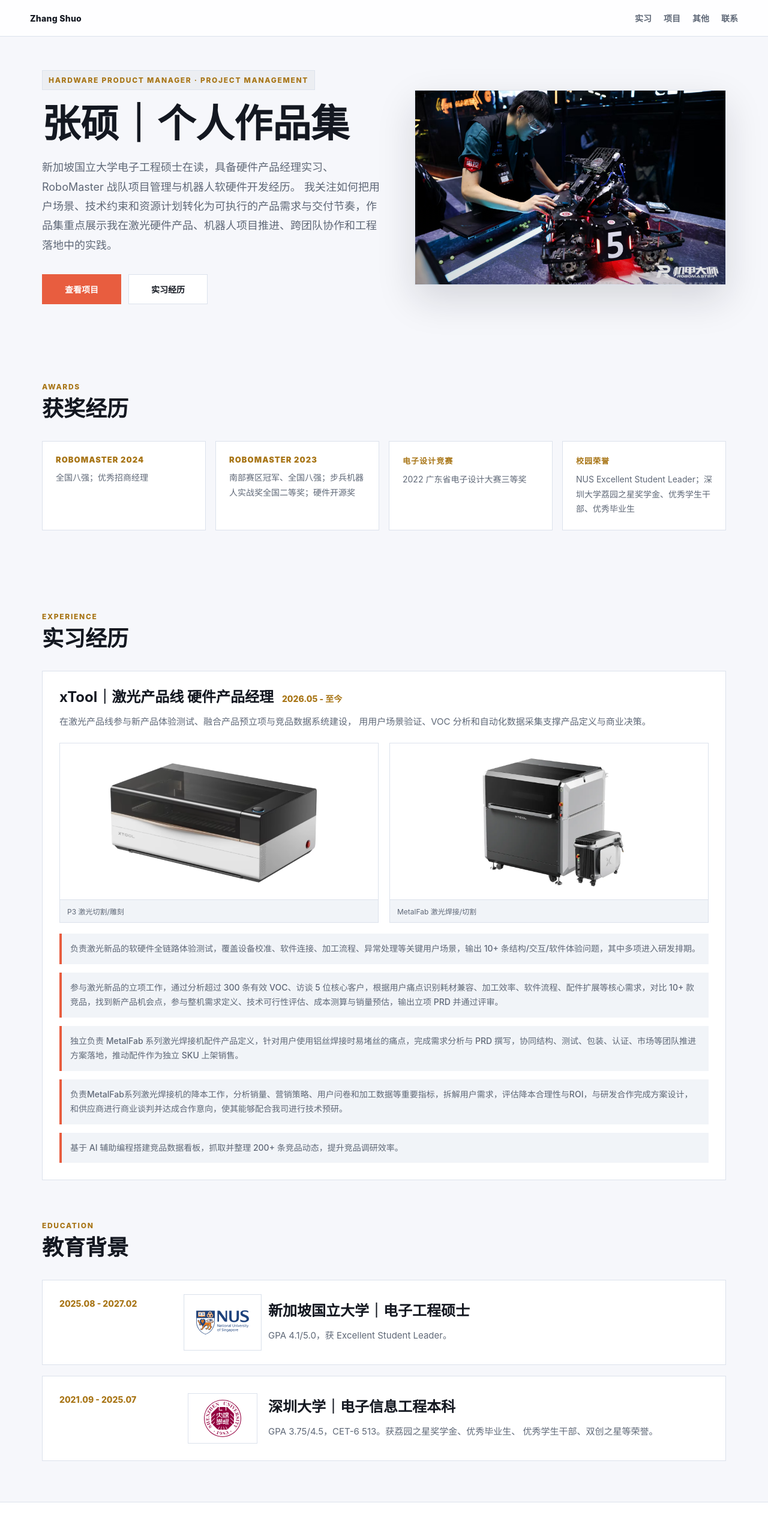
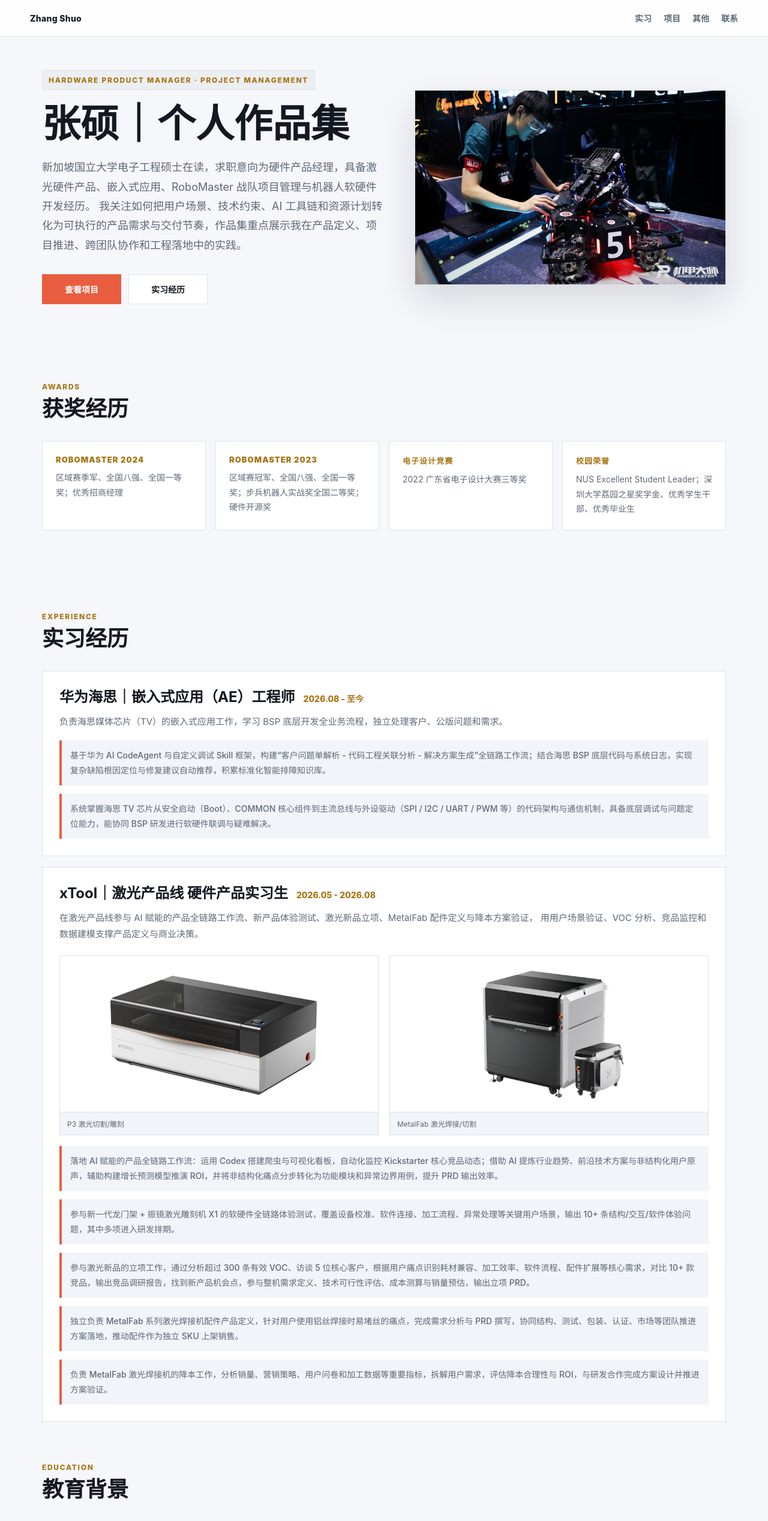
Before and after one commit to JackeySz/Personal_Work_Web, a plain HTML site: page index.html in a window 1280 px wide. Shown: the top 2535 px of the page at 60% size. Drawn offline with Linux system fonts and the light colour scheme.

Commit message:
Update portfolio resume content

```diff
--- a/index.html
+++ b/index.html
@@ -27,8 +27,8 @@
           <p class="eyebrow">Hardware Product Manager · Project Management</p>
           <h1>张硕｜个人作品集</h1>
           <p class="lead">
-            新加坡国立大学电子工程硕士在读，具备硬件产品经理实习、RoboMaster 战队项目管理与机器人软硬件开发经历。
-            我关注如何把用户场景、技术约束和资源计划转化为可执行的产品需求与交付节奏，作品集重点展示我在激光硬件产品、机器人项目推进、跨团队协作和工程落地中的实践。
+            新加坡国立大学电子工程硕士在读，求职意向为硬件产品经理，具备激光硬件产品、嵌入式应用、RoboMaster 战队项目管理与机器人软硬件开发经历。
+            我关注如何把用户场景、技术约束、AI 工具链和资源计划转化为可执行的产品需求与交付节奏，作品集重点展示我在产品定义、项目推进、跨团队协作和工程落地中的实践。
           </p>
           <div class="hero-actions">
             <a class="button primary" href="#projects">查看项目</a>
@@ -54,11 +54,11 @@
         <div class="award-grid">
           <article>
             <strong>RoboMaster 2024</strong>
-            <p>全国八强；优秀招商经理</p>
+            <p>区域赛季军、全国八强、全国一等奖；优秀招商经理</p>
           </article>
           <article>
             <strong>RoboMaster 2023</strong>
-            <p>南部赛区冠军、全国八强；步兵机器人实战奖全国二等奖；硬件开源奖</p>
+            <p>区域赛冠军、全国八强、全国一等奖；步兵机器人实战奖全国二等奖；硬件开源奖</p>
           </article>
           <article>
             <strong>电子设计竞赛</strong>
@@ -83,12 +83,28 @@
           <article class="featured-experience">
             <div>
               <div class="experience-heading">
-                <h3>xTool｜激光产品线 硬件产品经理</h3>
-                <span class="time">2026.05 - 至今</span>
+                <h3>华为海思｜嵌入式应用（AE）工程师</h3>
+                <span class="time">2026.08 - 至今</span>
               </div>
               <p>
-                在激光产品线参与新产品体验测试、融合产品预立项与竞品数据系统建设，
-                用用户场景验证、VOC 分析和自动化数据采集支撑产品定义与商业决策。
+                负责海思媒体芯片（TV）的嵌入式应用工作，学习 BSP 底层开发全业务流程，独立处理客户、公版问题和需求。
+              </p>
+              <ul>
+                <li>基于华为 AI CodeAgent 与自定义调试 Skill 框架，构建“客户问题单解析 - 代码工程关联分析 - 解决方案生成”全链路工作流；结合海思 BSP 底层代码与系统日志，实现复杂缺陷根因定位与修复建议自动推荐，积累标准化智能排障知识库。</li>
+                <li>系统掌握海思 TV 芯片从安全启动（Boot）、COMMON 核心组件到主流总线与外设驱动（SPI / I2C / UART / PWM 等）的代码架构与通信机制，具备底层调试与问题定位能力，能协同 BSP 研发进行软硬件联调与疑难解决。</li>
+              </ul>
+            </div>
+          </article>
+
+          <article class="featured-experience">
+            <div>
+              <div class="experience-heading">
+                <h3>xTool｜激光产品线 硬件产品实习生</h3>
+                <span class="time">2026.05 - 2026.08</span>
+              </div>
+              <p>
+                在激光产品线参与 AI 赋能的产品全链路工作流、新产品体验测试、激光新品立项、MetalFab 配件定义与降本方案验证，
+                用用户场景验证、VOC 分析、竞品监控和数据建模支撑产品定义与商业决策。
               </p>
               <div class="internship-products">
                 <figure>
@@ -101,11 +117,11 @@
                 </figure>
               </div>
               <ul>
-                <li>负责激光新品的软硬件全链路体验测试，覆盖设备校准、软件连接、加工流程、异常处理等关键用户场景，输出 10+ 条结构/交互/软件体验问题，其中多项进入研发排期。</li>
-                <li>参与激光新品的立项工作，通过分析超过 300 条有效 VOC、访谈 5 位核心客户，根据用户痛点识别耗材兼容、加工效率、软件流程、配件扩展等核心需求，对比 10+ 款竞品，找到新产品机会点，参与整机需求定义、技术可行性评估、成本测算与销量预估，输出立项 PRD 并通过评审。</li>
+                <li>落地 AI 赋能的产品全链路工作流：运用 Codex 搭建爬虫与可视化看板，自动化监控 Kickstarter 核心竞品动态；借助 AI 提炼行业趋势、前沿技术方案与非结构化用户原声，辅助构建增长预测模型推演 ROI，并将非结构化痛点分步转化为功能模块和异常边界用例，提升 PRD 输出效率。</li>
+                <li>参与新一代龙门架 + 振镜激光雕刻机 X1 的软硬件全链路体验测试，覆盖设备校准、软件连接、加工流程、异常处理等关键用户场景，输出 10+ 条结构/交互/软件体验问题，其中多项进入研发排期。</li>
+                <li>参与激光新品的立项工作，通过分析超过 300 条有效 VOC、访谈 5 位核心客户，根据用户痛点识别耗材兼容、加工效率、软件流程、配件扩展等核心需求，对比 10+ 款竞品，输出竞品调研报告，找到新产品机会点，参与整机需求定义、技术可行性评估、成本测算与销量预估，输出立项 PRD。</li>
                 <li>独立负责 MetalFab 系列激光焊接机配件产品定义，针对用户使用铝丝焊接时易堵丝的痛点，完成需求分析与 PRD 撰写，协同结构、测试、包装、认证、市场等团队推进方案落地，推动配件作为独立 SKU 上架销售。</li>
-                <li>负责MetalFab系列激光焊接机的降本工作，分析销量、营销策略、用户问卷和加工数据等重要指标，拆解用户需求，评估降本合理性与ROI，与研发合作完成方案设计，和供应商进行商业谈判并达成合作意向，使其能够配合我司进行技术预研。</li>
-                <li>基于 AI 辅助编程搭建竞品数据看板，抓取并整理 200+ 条竞品动态，提升竞品调研效率。</li>
+                <li>负责 MetalFab 激光焊接机的降本工作，分析销量、营销策略、用户问卷和加工数据等重要指标，拆解用户需求，评估降本合理性与 ROI，与研发合作完成方案设计并推进方案验证。</li>
               </ul>
             </div>
           </article>
@@ -140,8 +156,7 @@
               <div>
                 <h3>深圳大学｜电子信息工程本科</h3>
                 <p>
-                  GPA 3.75/4.5，CET-6 513。获荔园之星奖学金、优秀毕业生、
-                  优秀学生干部、双创之星等荣誉。
+                  GPA 3.75/4.5，CET-6 513。获荔园之星奖学金（专业唯一）、优秀学生干部、优秀共青团干部、优秀毕业生等荣誉。
                 </p>
               </div>
             </div>
@@ -195,7 +210,7 @@
                   过程：负责步兵机器人和能量机关的产品规划与需求定义，基于规则、历史方案、对手设计梳理核心功能需求，制定技术方案与成本约束；组织研发完成需求拆解、技术方案评审与风险评估，推动项目从预研、样机迭代、测试到正式参赛；建立赛季 WBS 与里程碑计划，跟踪研发进度，管控交付超时、成本超预算、人员变动、软硬件稳定性等风险与验收；明确 RACI 分工，减少需求不清、责任重叠和进度无人跟进的问题。
                 </p>
                 <p>
-                  结果：步兵按计划完成关键里程碑，项目完成度高，正式比赛中发挥较高上限；能量机关完成版本迭代并按期交付；获得南部区域赛季军、总决赛八强、全国一等奖。
+                  结果：步兵按计划完成关键里程碑，做到有效风险管控，正式比赛中多次获得 MVP；能量机关完成版本迭代并按期交付；获得南部区域赛季军、总决赛八强、全国一等奖。
                 </p>
                 <div class="project-links">
                   <a href="./documents/RP003_PRD.pdf">RP003 步兵机器人 PRD</a>
@@ -213,7 +228,7 @@
                   过程：撰写招商手册，通过公开渠道与行业企业建立联系，进行商务谈判，沟通赞助权益，强调战队商业价值；签约后跟进权益落地、物料交付与宣传露出，保障合作闭环。利用个人资源获得与电信学院院长面对面沟通机会，提出建立院队合作培养关系。
                 </p>
                 <p>
-                  结果：签约 7 家赞助商，总计 5 万元现金和 6 万元物资，获得 2024 赛季战队优秀招商小组奖项；成功与电信学院建立院队合作关系，获批经费超过 20 万元。
+                  结果：签约 7 家赞助商，总计 4 万元现金和 7 万元物资，获得 2024 赛季战队优秀招商小组奖项；成功与电信学院建立院队合作关系，获批经费超过 20 万元。
                 </p>
                 <figure class="role-image">
                   <img
@@ -231,7 +246,7 @@
                   过程：负责步兵整机电控、硬件布局优化、视觉/机械联调与能量机关系统设计，推动关键技术点从需求定义到工程实现。基于 STM32F4 完成底盘运动控制、云台姿态控制、发射控制、功率限制、多设备通信等核心功能开发；负责能量机关系统结构、硬件主控/灯板/触屏终端、整机电控和周期维护，从微动开关方案迭代到官方传感器方案，并配合视觉组完成能量机关激活任务。
                 </p>
                 <p>
-                  结果：步兵组获得 2023 赛季机器人实战二等奖，帮助团队获得 2023 赛季南部区域赛冠军、全国赛八强；能量机关从 2023 赛季沿用至今，主导设计方案获官方开源三等奖，并被数十支战队采用；两个赛季中步兵能量机关激活能力与准确率稳居前 5。
+                  结果：步兵组获得 2023 赛季机器人实战二等奖，帮助团队获得 2023 赛季南部区域赛冠军、全国赛八强；能量机关从 2023 赛季沿用至今，主导设计方案获官方开源三等奖，并被数十支战队采用；两个赛季中步兵能量机关激活速度与精准度排名前 5。
                 </p>
               </article>
             </div>
@@ -261,21 +276,21 @@
               </figure>
             </div>
             <p>
-              新加坡国立大学科研项目，提出适用于六轴机械臂的低延迟轨迹规划与柔顺控制框架，
-              承担从机械结构、控制硬件到嵌入式软件的全栈工程实现。
+              新加坡国立大学项目课题，面向人机协作场景，提出并实现适用于轻量化六轴机械臂的低延迟轨迹规划与柔顺控制框架，
+              担任项目负责人，承担从机械结构、控制硬件到嵌入式软件的全栈工程实现。
             </p>
             <div class="role-stack compact">
               <article>
                 <span>背景</span>
-                <p>科研项目，提出一种适用于六轴机械臂的低延迟轨迹规划与柔顺控制框架。</p>
+                <p>项目课题，面向人机协作场景，提出并实现一种适用于轻量化六轴机械臂的低延迟轨迹规划与柔顺控制框架。</p>
               </article>
               <article>
                 <span>过程</span>
-                <p>设计硬件并完成 3D 打印、电机选型和整机装配；ROS2 基于 Gazebo / MoveIt 实现运动学逆解算与轨迹规划，STM32F4 负责电机运动控制与状态上报，ESP32 负责可视化监控与功能控制。</p>
+                <p>完成机械臂结构选型与 3D 打印加工，设计主控硬件；基于 STM32F4 实现多路总线伺服电机的底层闭环驱动、状态采样与 CAN / 串口通信，利用 ESP32 设计人机交互监控终端；在 ROS2 / Linux 环境下建立 DH 参数与 URDF 模型，基于 MoveIt2 / Gazebo 完成运动学逆解求解与防碰撞路径规划，并优化插补算法降低轨迹规划与下发延迟。</p>
               </article>
               <article>
                 <span>结果</span>
-                <p>加入重力补偿与阻抗控制策略，提升机械臂运动柔顺性与交互安全性；实现完整轨迹规划与柔顺控制系统，一作，机器人期刊在投。</p>
+                <p>建立动力学模型并引入重力补偿与阻抗控制策略，实现末端拖拽示教与外部碰撞自适应顺应，兼顾轨迹跟踪精度与人机交互安全性；项目顺利结项，一作，机器人期刊在投。</p>
               </article>
             </div>
           </article>
@@ -297,7 +312,8 @@
             <span>VOC 与用户原声分析</span>
             <span>成本测算与 ROI 分析</span>
             <span>Office / 飞书 / XMind / Figma</span>
-            <span>ROS2 / STM32 / SolidWorks</span>
+            <span>AI 工具 / Codex / Claude Code</span>
+            <span>ROS2 / STM32 / ESP32 / PCB / SolidWorks</span>
             <span>C++ / Python / MATLAB</span>
             <span>英语技术文档与商务沟通</span>
           </div>
```
Also changed, not shown: 1 other file.
